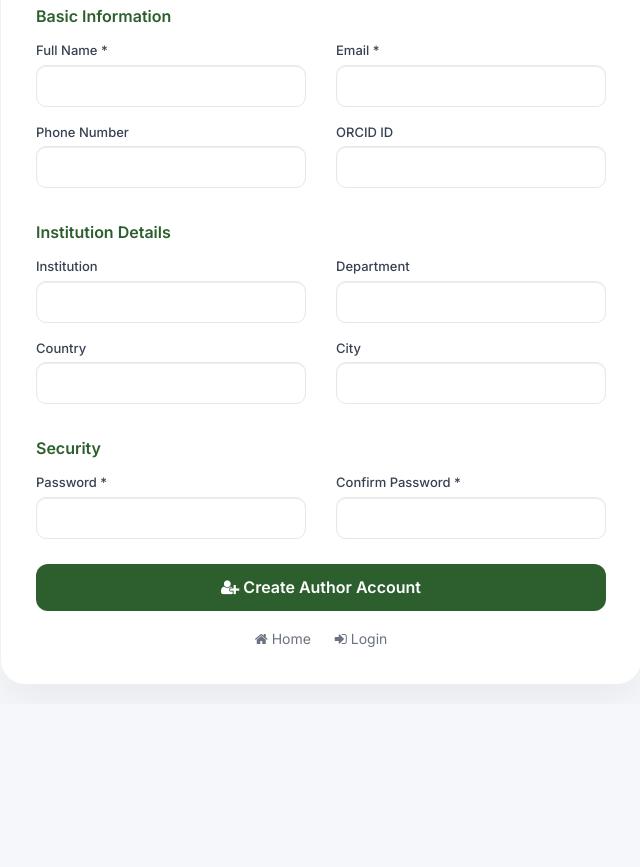
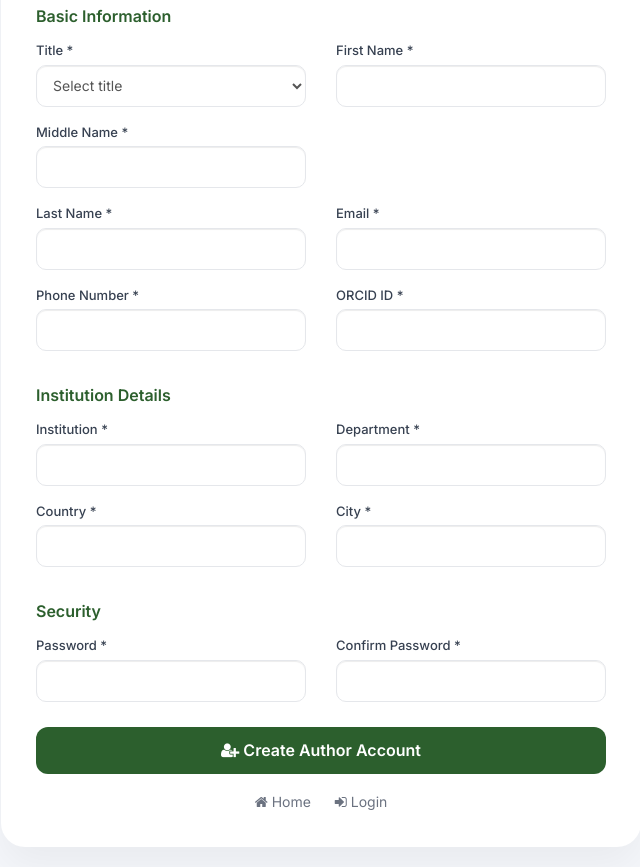
Before and after one commit to Samsonhirpa/ASJ, a CodeIgniter app: page /ASJ/registerAuthor in a window 1280 px wide. Shown: the part 211-1078 px from the top of the page, without its empty margins (319-959 px from the left). Before the commit the page ends 858 px from the top, so only its background shows below. Run offline with CodeIgniter, Linux system fonts and the light colour scheme.

Commit message:
Update author registration with title and mandatory split name fields

```diff
--- a/application/controllers/Login.php
+++ b/application/controllers/Login.php
@@ -200,14 +200,17 @@ class Login extends CI_Controller
     {
         $this->load->library('form_validation');
 
-        $this->form_validation->set_rules('name', 'Full Name', 'trim|required|max_length[128]');
+        $this->form_validation->set_rules('title', 'Title', 'trim|required|in_list[Mr,Mrs,Ms,Miss,Dr,Prof]');
+        $this->form_validation->set_rules('first_name', 'First Name', 'trim|required|max_length[64]');
+        $this->form_validation->set_rules('middle_name', 'Middle Name', 'trim|required|max_length[64]');
+        $this->form_validation->set_rules('last_name', 'Last Name', 'trim|required|max_length[64]');
         $this->form_validation->set_rules('email', 'Email', 'trim|required|valid_email|max_length[128]');
-        $this->form_validation->set_rules('mobile', 'Phone Number', 'trim|max_length[20]');
-        $this->form_validation->set_rules('institution', 'Institution', 'trim|max_length[255]');
-        $this->form_validation->set_rules('department', 'Department', 'trim|max_length[255]');
-        $this->form_validation->set_rules('country', 'Country', 'trim|max_length[100]');
-        $this->form_validation->set_rules('city', 'City', 'trim|max_length[100]');
-        $this->form_validation->set_rules('orcid_id', 'ORCID ID', 'trim|max_length[50]');
+        $this->form_validation->set_rules('mobile', 'Phone Number', 'trim|required|max_length[20]');
+        $this->form_validation->set_rules('institution', 'Institution', 'trim|required|max_length[255]');
+        $this->form_validation->set_rules('department', 'Department', 'trim|required|max_length[255]');
+        $this->form_validation->set_rules('country', 'Country', 'trim|required|max_length[100]');
+        $this->form_validation->set_rules('city', 'City', 'trim|required|max_length[100]');
+        $this->form_validation->set_rules('orcid_id', 'ORCID ID', 'trim|required|max_length[50]');
         $this->form_validation->set_rules('password', 'Password', 'required|min_length[8]|max_length[32]');
         $this->form_validation->set_rules('confirm_password', 'Confirm Password', 'required|matches[password]');
 
@@ -226,8 +229,18 @@ class Login extends CI_Controller
             return;
         }
 
+        $title = trim($this->security->xss_clean($this->input->post('title')));
+        $firstName = trim($this->security->xss_clean($this->input->post('first_name')));
+        $middleName = trim($this->security->xss_clean($this->input->post('middle_name')));
+        $lastName = trim($this->security->xss_clean($this->input->post('last_name')));
+        $fullName = trim($title . ' ' . $firstName . ' ' . $middleName . ' ' . $lastName);
+
         $userInfo = array(
-            'name' => trim($this->security->xss_clean($this->input->post('name'))),
+            'title' => $title,
+            'first_name' => $firstName,
+            'middle_name' => $middleName,
+            'last_name' => $lastName,
+            'name' => $fullName,
             'email' => $email,
             'mobile' => trim($this->security->xss_clean($this->input->post('mobile'))),
             'institution' => trim($this->security->xss_clean($this->input->post('institution'))),
--- a/application/views/users/register_author.php
+++ b/application/views/users/register_author.php
@@ -84,8 +84,28 @@
             <div class="section-title">Basic Information</div>
             <div class="row">
                 <div class="col-sm-6 form-group">
-                    <label for="name">Full Name *</label>
-                    <input type="text" class="form-control" id="name" name="name" value="<?php echo set_value('name'); ?>" required>
+                    <label for="title">Title *</label>
+                    <select class="form-control" id="title" name="title" required>
+                        <option value="">Select title</option>
+                        <?php foreach (['Mr','Mrs','Ms','Miss','Dr','Prof'] as $t): ?>
+                            <option value="<?php echo $t; ?>" <?php echo set_select('title', $t); ?>><?php echo $t; ?></option>
+                        <?php endforeach; ?>
+                    </select>
+                </div>
+                <div class="col-sm-6 form-group">
+                    <label for="first_name">First Name *</label>
+                    <input type="text" class="form-control" id="first_name" name="first_name" value="<?php echo set_value('first_name'); ?>" required>
+                </div>
+                <div class="col-sm-6 form-group">
+                    <label for="middle_name">Middle Name *</label>
+                    <input type="text" class="form-control" id="middle_name" name="middle_name" value="<?php echo set_value('middle_name'); ?>" required>
+                </div>
+            </div>
+
+            <div class="row">
+                <div class="col-sm-6 form-group">
+                    <label for="last_name">Last Name *</label>
+                    <input type="text" class="form-control" id="last_name" name="last_name" value="<?php echo set_value('last_name'); ?>" required>
                 </div>
                 <div class="col-sm-6 form-group">
                     <label for="email">Email *</label>
@@ -95,35 +115,35 @@
 
             <div class="row">
                 <div class="col-sm-6 form-group">
-                    <label for="mobile">Phone Number</label>
-                    <input type="text" class="form-control" id="mobile" name="mobile" value="<?php echo set_value('mobile'); ?>">
+                    <label for="mobile">Phone Number *</label>
+                    <input type="text" class="form-control" id="mobile" name="mobile" value="<?php echo set_value('mobile'); ?>" required>
                 </div>
                 <div class="col-sm-6 form-group">
-                    <label for="orcid_id">ORCID ID</label>
-                    <input type="text" class="form-control" id="orcid_id" name="orcid_id" value="<?php echo set_value('orcid_id'); ?>">
+                    <label for="orcid_id">ORCID ID *</label>
+                    <input type="text" class="form-control" id="orcid_id" name="orcid_id" value="<?php echo set_value('orcid_id'); ?>" required>
                 </div>
             </div>
 
             <div class="section-title">Institution Details</div>
             <div class="row">
                 <div class="col-sm-6 form-group">
-                    <label for="institution">Institution</label>
-                    <input type="text" class="form-control" id="institution" name="institution" value="<?php echo set_value('institution'); ?>">
+                    <label for="institution">Institution *</label>
+                    <input type="text" class="form-control" id="institution" name="institution" value="<?php echo set_value('institution'); ?>" required>
                 </div>
                 <div class="col-sm-6 form-group">
-                    <label for="department">Department</label>
-                    <input type="text" class="form-control" id="department" name="department" value="<?php echo set_value('department'); ?>">
+                    <label for="department">Department *</label>
+                    <input type="text" class="form-control" id="department" name="department" value="<?php echo set_value('department'); ?>" required>
                 </div>
             </div>
 
             <div class="row">
                 <div class="col-sm-6 form-group">
-                    <label for="country">Country</label>
-                    <input type="text" class="form-control" id="country" name="country" value="<?php echo set_value('country'); ?>">
+                    <label for="country">Country *</label>
+                    <input type="text" class="form-control" id="country" name="country" value="<?php echo set_value('country'); ?>" required>
                 </div>
                 <div class="col-sm-6 form-group">
-                    <label for="city">City</label>
-                    <input type="text" class="form-control" id="city" name="city" value="<?php echo set_value('city'); ?>">
+                    <label for="city">City *</label>
+                    <input type="text" class="form-control" id="city" name="city" value="<?php echo set_value('city'); ?>" required>
                 </div>
             </div>
 
```
Also changed, not shown: database/ajournal.sql.
